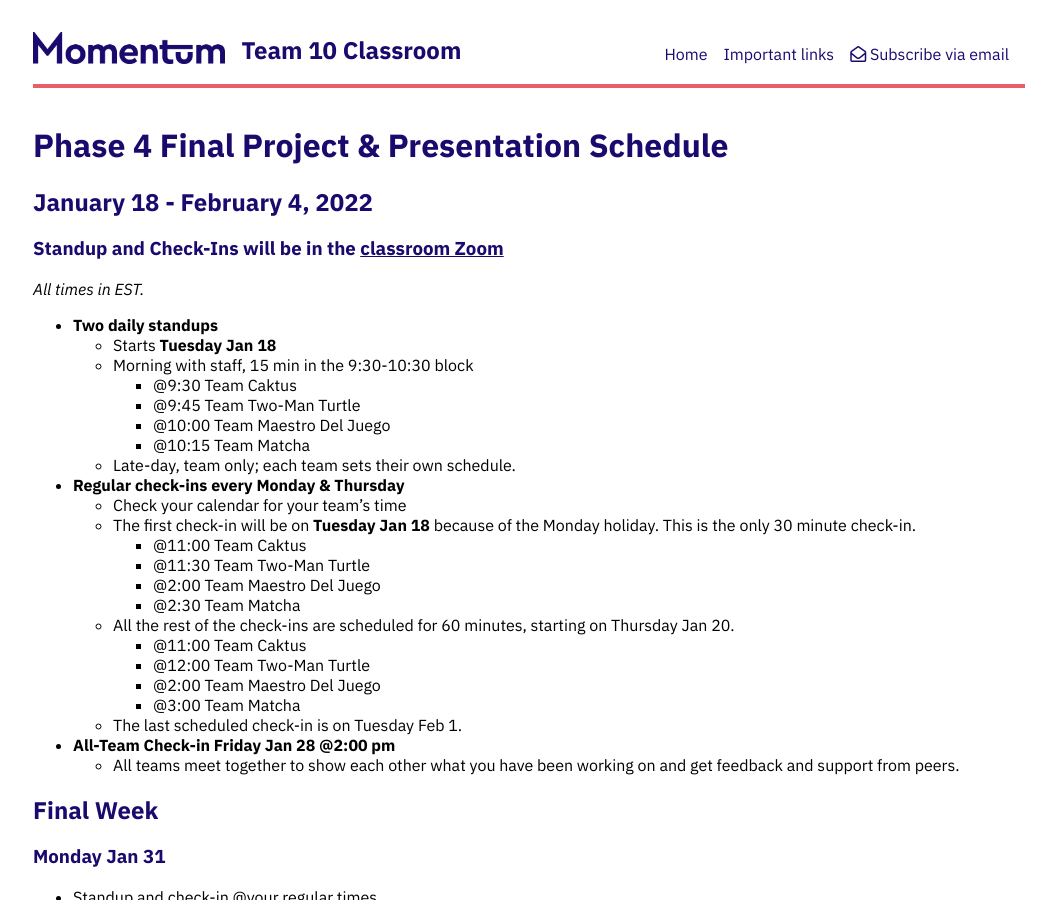
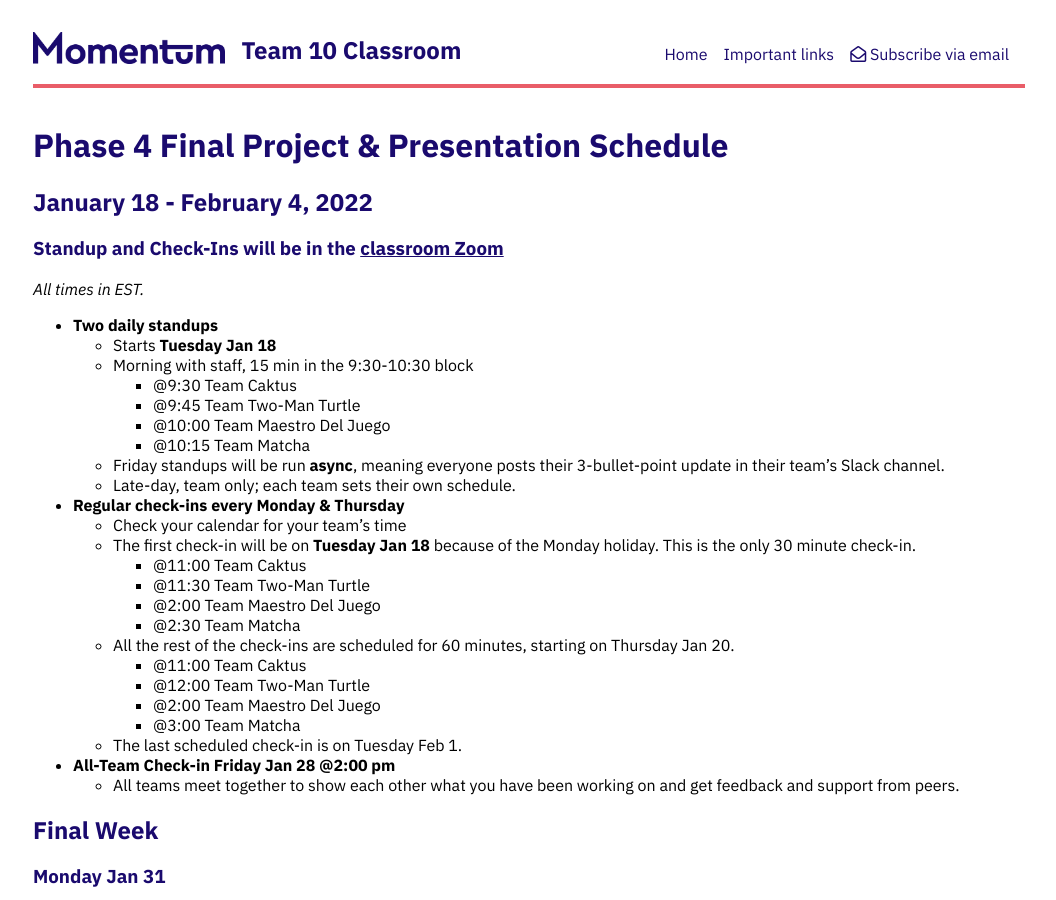
Before and after one commit to Momentum-Team-10/momentum-team-10.github.io, a Jekyll site: the page built from phase-4-schedule.md, in a window 1280 px wide and 900 px high. Shown: the whole window, without its empty margins (111-1167 px from the left). Built offline with Jekyll 4.4.1, drawn with Linux system fonts in a browser that asks for light colours; nearby versions of some CDN libraries.

Commit message:
Add detail on async standups

```diff
--- a/phase-4-schedule.md
+++ b/phase-4-schedule.md
@@ -19,6 +19,7 @@ layout: default
     - @9:45 Team Two-Man Turtle
     - @10:00 Team Maestro Del Juego
     - @10:15 Team Matcha
+  - Friday standups will be run **async**, meaning everyone posts their 3-bullet-point update in their team's Slack channel.
   - Late-day, team only; each team sets their own schedule.
 - **Regular check-ins every Monday & Thursday**
   - Check your calendar for your team's time
```
